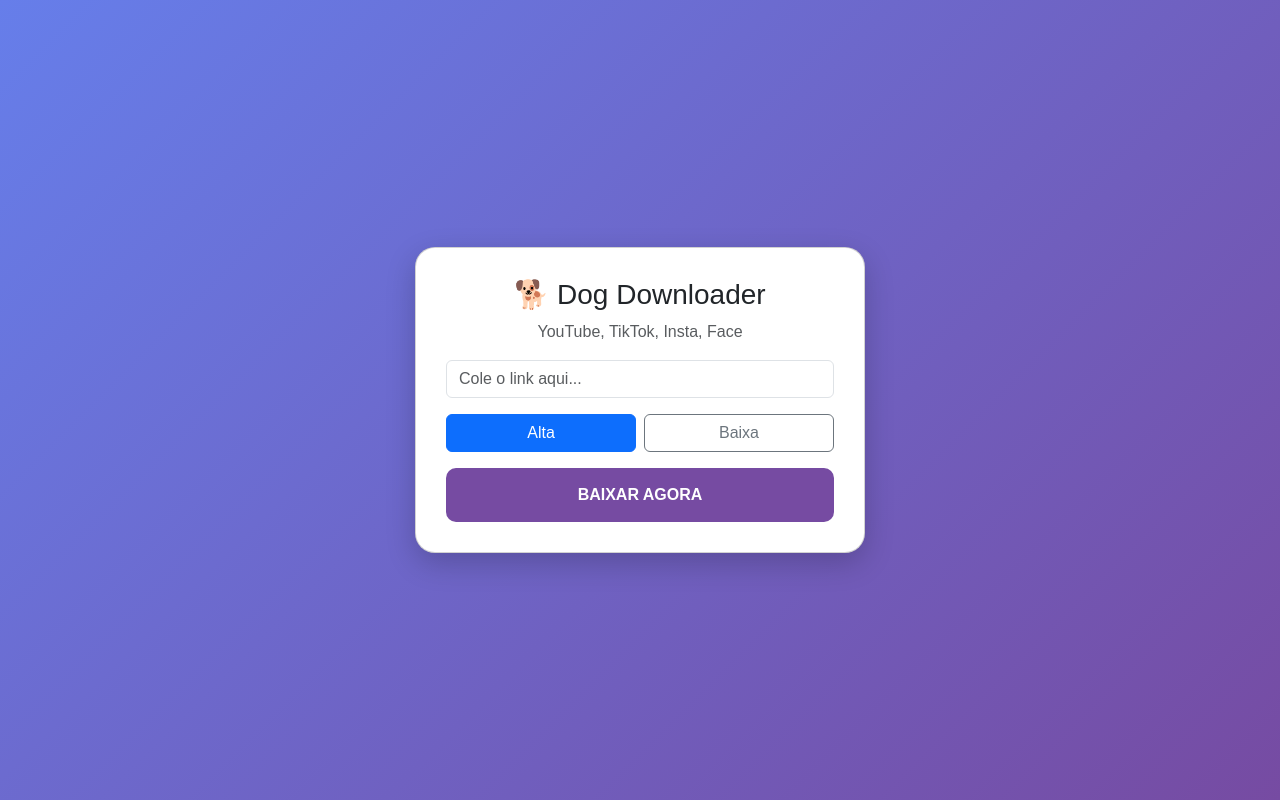
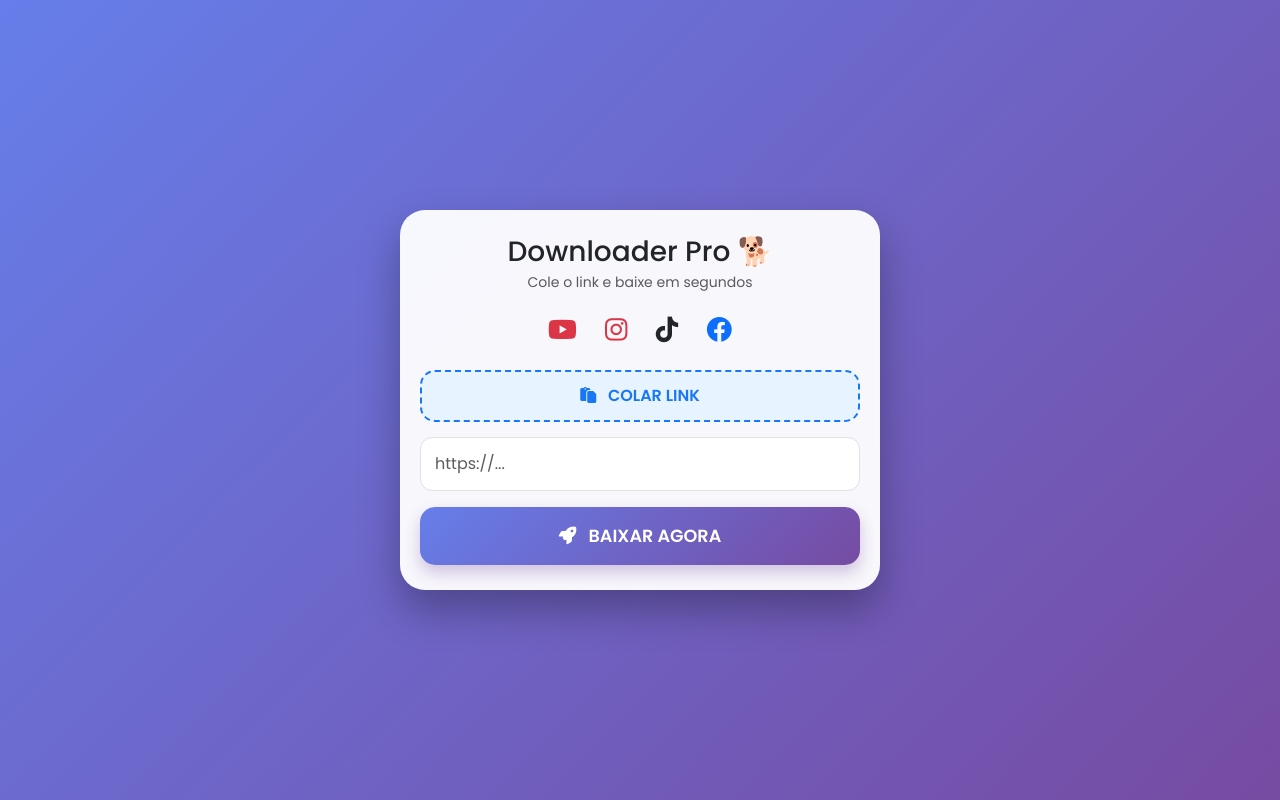
Before and after one commit to GhostPenguin-cpu/meu-downloader, a Flask app: page / in a window 1280 px wide. Run offline with Flask 3, Linux system fonts and the light colour scheme.

Commit message:
Update index.html

```diff
--- a/templates/index.html
+++ b/templates/index.html
@@ -2,58 +2,89 @@
 <html lang="pt-br">
 <head>
     <meta charset="UTF-8">
-    <meta name="viewport" content="width=device-width, initial-scale=1.0">
-    <title>Downloader Pro 🐕</title>
+    <meta name="viewport" content="width=device-width, initial-scale=1.0, maximum-scale=1.0, user-scalable=no">
+    <title>Downloader Pro Mobile</title>
     <link rel="icon" type="image/png" href="https://img.icons8.com/ios-filled/50/764ba2/dog.png">
+    <link href="https://fonts.googleapis.com/css2?family=Poppins:wght@400;500;600&display=swap" rel="stylesheet">
     <link href="https://cdn.jsdelivr.net/npm/bootstrap@5.3.0/dist/css/bootstrap.min.css" rel="stylesheet">
+    <link rel="stylesheet" href="https://cdnjs.cloudflare.com/ajax/libs/font-awesome/6.4.0/css/all.min.css">
+
     <style>
-        body { background: linear-gradient(135deg, #667eea 0%, #764ba2 100%); min-height: 100vh; display: flex; align-items: center; justify-content: center; font-family: sans-serif; padding: 20px; }
-        .card { background: white; border-radius: 20px; padding: 30px; box-shadow: 0 10px 30px rgba(0,0,0,0.2); width: 100%; max-width: 450px; text-align: center; }
-        #preview { display: none; margin-bottom: 15px; }
-        img { width: 100%; border-radius: 10px; }
-        .btn-download { background: #764ba2; color: white; border: none; padding: 15px; width: 100%; border-radius: 10px; font-weight: bold; }
+        :root { --primary-gradient: linear-gradient(135deg, #667eea 0%, #764ba2 100%); --glass-bg: rgba(255, 255, 255, 0.95); }
+        body { background: var(--primary-gradient); font-family: 'Poppins', sans-serif; min-height: 100vh; display: flex; align-items: center; justify-content: center; margin: 0; padding: 15px; }
+        .main-card { background: var(--glass-bg); border-radius: 25px; padding: 25px 20px; box-shadow: 0 20px 40px rgba(0,0,0,0.3); width: 100%; max-width: 480px; }
+        #preview-box { background: #f1f3f5; border-radius: 18px; padding: 8px; margin-bottom: 20px; display: none; border: 1px solid #dee2e6; }
+        #capa_video { width: 100%; border-radius: 12px; object-fit: cover; }
+        .btn-colar { background: #e7f3ff; color: #1877f2; border: 2px dashed #1877f2; width: 100%; padding: 12px; border-radius: 15px; font-weight: 600; margin-bottom: 15px; cursor: pointer; }
+        .btn-download { background: var(--primary-gradient); border: none; padding: 16px; border-radius: 15px; font-weight: 600; color: white; width: 100%; font-size: 1.1rem; box-shadow: 0 8px 15px rgba(118, 75, 162, 0.3); }
+        .rede-social { font-size: 1.6rem; margin: 0 12px; }
+        #loader { display: none; font-size: 0.8rem; color: #764ba2; margin-bottom: 10px; }
     </style>
 </head>
 <body>
-    <div class="card">
-        <h3>🐕 Dog Downloader</h3>
-        <p class="text-muted">YouTube, TikTok, Insta, Face</p>
 
-        <div id="preview">
-            <img id="thumb" src="">
-            <p id="title" class="small fw-bold mt-2"></p>
+<div class="main-card text-center">
+    <h3 class="mb-1">Downloader Pro 🐕</h3>
+    <p class="text-muted small mb-4">Cole o link e baixe em segundos</p>
+
+    <div class="mb-4">
+        <i class="fab fa-youtube text-danger rede-social"></i>
+        <i class="fab fa-instagram text-danger rede-social"></i>
+        <i class="fab fa-tiktok text-dark rede-social"></i>
+        <i class="fab fa-facebook text-primary rede-social"></i>
     </div>
 
-        <form method="POST" action="/">
-            <input type="url" name="link_video" id="link" class="form-control mb-3" placeholder="Cole o link aqui..." oninput="buscar()" required>
+    <div id="loader"><i class="fas fa-spinner fa-spin"></i> Buscando vídeo...</div>
 
-            <div class="d-flex gap-2 mb-3">
-                <input type="radio" class="btn-check" name="qualidade" id="alta" value="alta" checked>
-                <label class="btn btn-outline-primary w-50" for="alta">Alta</label>
-                <input type="radio" class="btn-check" name="qualidade" id="baixa" value="baixa">
-                <label class="btn btn-outline-secondary w-50" for="baixa">Baixa</label>
+    <div id="preview-box">
+        <img id="capa_video" src="">
+        <p id="titulo_video" class="fw-bold mt-2 small text-dark text-truncate"></p>
     </div>
 
-            <button type="submit" class="btn-download">BAIXAR AGORA</button>
+    <button type="button" class="btn-colar" onclick="colarLink()">
+        <i class="fas fa-paste me-2"></i> COLAR LINK
+    </button>
+
+    <form method="POST" action="/">
+        <div class="mb-3">
+            <input type="url" id="link" name="link" class="form-control" style="border-radius:12px; padding:14px;" placeholder="https://..." oninput="buscarInfo()" required>
+        </div>
+        <button type="submit" class="btn btn-download">
+            <i class="fas fa-rocket me-2"></i> BAIXAR AGORA
+        </button>
     </form>
 </div>
 
 <script>
-        async function buscar() {
+    async function buscarInfo() {
         const link = document.getElementById('link').value;
+        const box = document.getElementById('preview-box');
+        const loader = document.getElementById('loader');
         if (link.length > 10) {
-                const res = await fetch('/get_info', {
+            loader.style.display = 'block';
+            try {
+                const response = await fetch('/get_info', {
                     method: 'POST',
                     headers: {'Content-Type': 'application/json'},
-                    body: JSON.stringify({link_video: link})
+                    body: JSON.stringify({link: link})
                 });
-                const data = await res.json();
+                const data = await response.json();
                 if (data.thumb) {
-                    document.getElementById('thumb').src = data.thumb;
-                    document.getElementById('title').innerText = data.title;
-                    document.getElementById('preview').style.display = 'block';
+                    document.getElementById('capa_video').src = data.thumb;
+                    document.getElementById('titulo_video').innerText = data.title;
+                    box.style.display = 'block';
+                }
+            } catch (e) { box.style.display = 'none'; }
+            finally { loader.style.display = 'none'; }
         }
     }
+
+    async function colarLink() {
+        try {
+            const texto = await navigator.clipboard.readText();
+            document.getElementById('link').value = texto;
+            buscarInfo();
+        } catch (err) { alert("Cole o link manualmente."); }
     }
 </script>
 </body>
```
Lines whose indentation alone changed are shown as unchanged.
